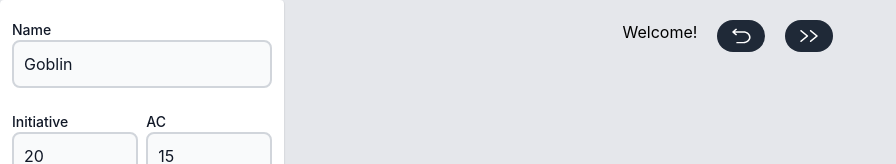
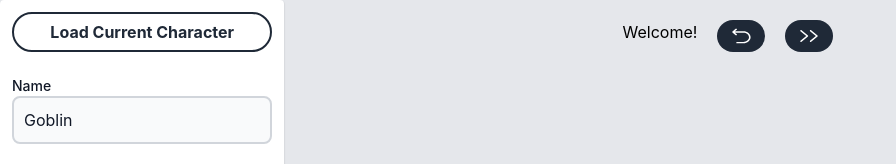
Before and after one commit to TheDunco/5e-combat-tracker, a React (Create React App) app: page / in a window 1280 px wide. Shown: the top 164 px of the page, without its empty margins (0-896 px from the left). Built offline with nearby package versions, Linux system fonts and the light colour scheme; what tailwind-heropatterns would draw is missing.

Commit message:
Load in for editing

```diff
--- a/src/Components/AddCreatureForm.tsx
+++ b/src/Components/AddCreatureForm.tsx
@@ -6,13 +6,21 @@ import { useStateStore } from '../useStateStore';
 import { Input } from './Input';
 
 export const AddCreatureForm = () => {
-  const { addInitiative, setPlayersPreset, loadPlayersPreset, setTooltip } =
-    useStateStore((state) => ({
-      addInitiative: state.addInitiative,
-      setPlayersPreset: state.setPlayersPreset,
-      loadPlayersPreset: state.loadPlayersPreset,
-      setTooltip: state.setTooltip,
-    }));
+  const {
+    addInitiative,
+    setPlayersPreset,
+    loadPlayersPreset,
+    setTooltip,
+    initiative,
+    activeIndex,
+  } = useStateStore((state) => ({
+    addInitiative: state.addInitiative,
+    setPlayersPreset: state.setPlayersPreset,
+    loadPlayersPreset: state.loadPlayersPreset,
+    setTooltip: state.setTooltip,
+    initiative: state.initiative,
+    activeIndex: state.activeIndex,
+  }));
 
   const methods = useForm<Creature>({
     defaultValues: {
@@ -29,8 +37,10 @@ export const AddCreatureForm = () => {
     },
   });
 
-  const { register, handleSubmit, watch } = methods;
+  const { register, handleSubmit, watch, reset } = methods;
   const name = watch('name');
+
+  const character = initiative[activeIndex];
 
   const onSubmit: SubmitHandler<Creature> = (data) => {
     addInitiative({
@@ -47,9 +57,39 @@ export const AddCreatureForm = () => {
     [] as Array<DamageTypeSelectOptions>
   );
 
+  const loadInCharacter = () => {
+    if (character) {
+      reset({ ...character });
+      setSelectedResistances(
+        character?.resistances?.map((resistance) => ({
+          label: resistance,
+          value: resistance,
+        })) || []
+      );
+      setSelectedImmunities(
+        character?.immunities?.map((immunity) => ({
+          label: immunity,
+          value: immunity,
+        })) || []
+      );
+    }
+  };
+
   return (
     <FormProvider {...methods}>
       <Form className="p-3 gap-4 flex flex-col">
+        <button
+          className="px-4 bg-white h-10 rounded-full text-gray-800 border-gray-800 hover:shadow-md hover:shadow-pink-500/50 border-2 font-bold "
+          type="button"
+          onClick={() => loadInCharacter()}
+          onMouseOver={() =>
+            setTooltip(
+              'Load the current character into the form for editing. Useful for updating characters in the initiative order if you delete the previous one'
+            )
+          }
+        >
+          Load Current Character
+        </button>
         <Input
           {...register('name', { required: 'Name required' })}
           label={'Name'}
```
